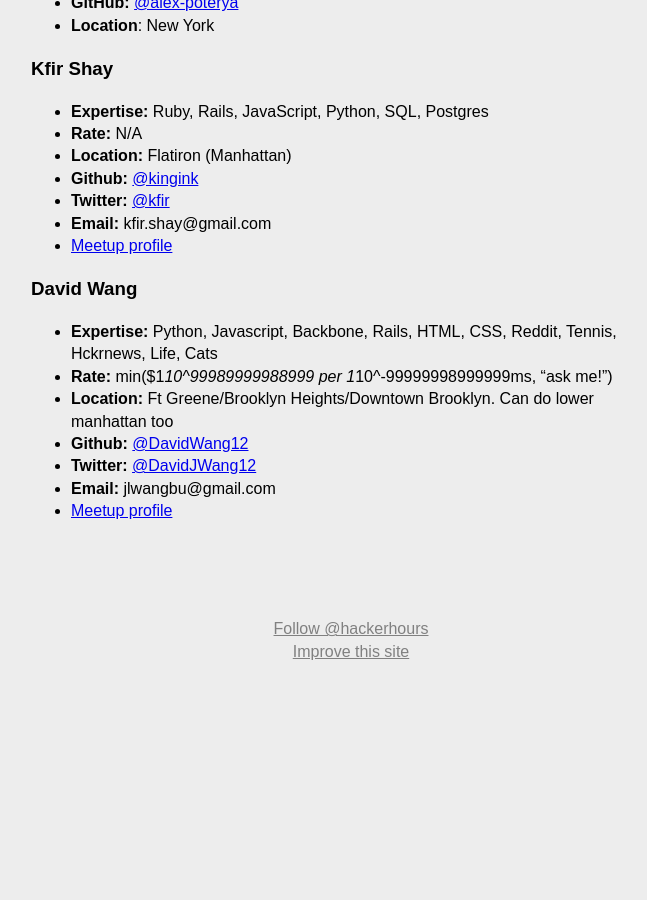
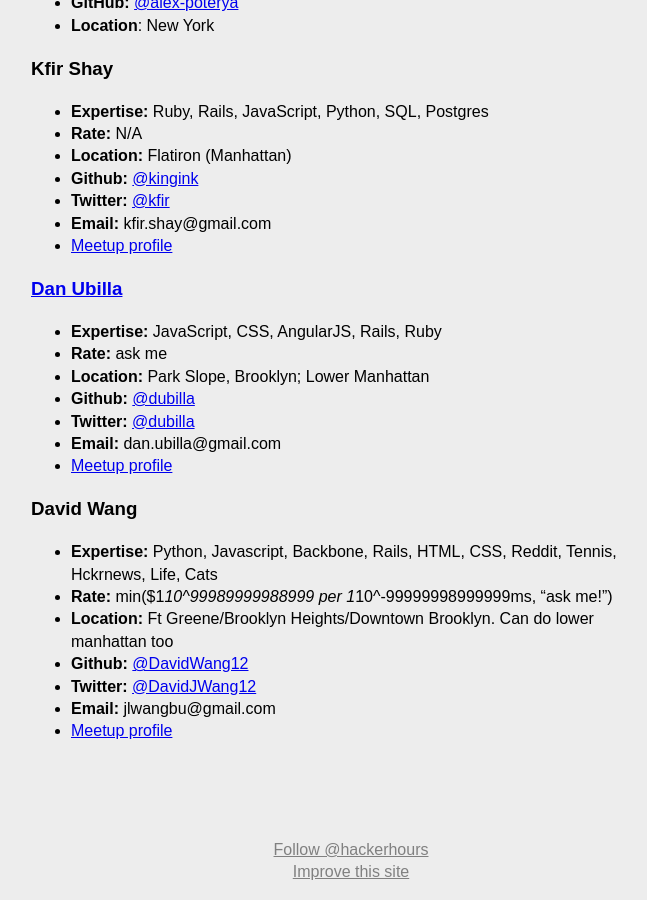
Before and after one commit to HackerHours/hackerhours.org, a Jekyll site: the page built from tutors.md, in a window 1280 px wide and 900 px high, scrolled down 2023 px. Shown: the whole window, without its empty margins (289-936 px from the left). Built offline with Jekyll 4.4.1, drawn with Linux system fonts in a browser that asks for light colours; nearby versions of some CDN libraries; some web fonts are replaced; Markdown is read by kramdown in place of the engine named in the settings; comment, search, counter and statistics services are not loaded; before the commit the page ends 2702 px from its top, so only the background shows below that.

Commit message:
Update tutors.md

```diff
--- a/tutors.md
+++ b/tutors.md
@@ -87,6 +87,15 @@ Feel free to add your information below the line - please keep in **alphabetical
 * **Email:** kfir.shay@gmail.com
 * [Meetup profile](http://www.meetup.com/hackerhours/members/2818945/)
 
+### [Dan Ubilla](http://www.danubilla.com)
+* **Expertise:** JavaScript, CSS, AngularJS, Rails, Ruby
+* **Rate:** ask me
+* **Location:** Park Slope, Brooklyn; Lower Manhattan
+* **Github:** [@dubilla](https://github.com/dubilla)
+* **Twitter:** [@dubilla](https://twitter.com/dubilla)
+* **Email:** dan.ubilla@gmail.com
+* [Meetup profile](http://www.meetup.com/hackerhours/members/9092697/)
+
 ### David Wang
 * **Expertise:** Python, Javascript, Backbone, Rails, HTML, CSS, Reddit, Tennis, Hckrnews, Life, Cats
 * **Rate:** min($1*10^99989999988999 per 1*10^-99999998999999ms, "ask me!")
```
